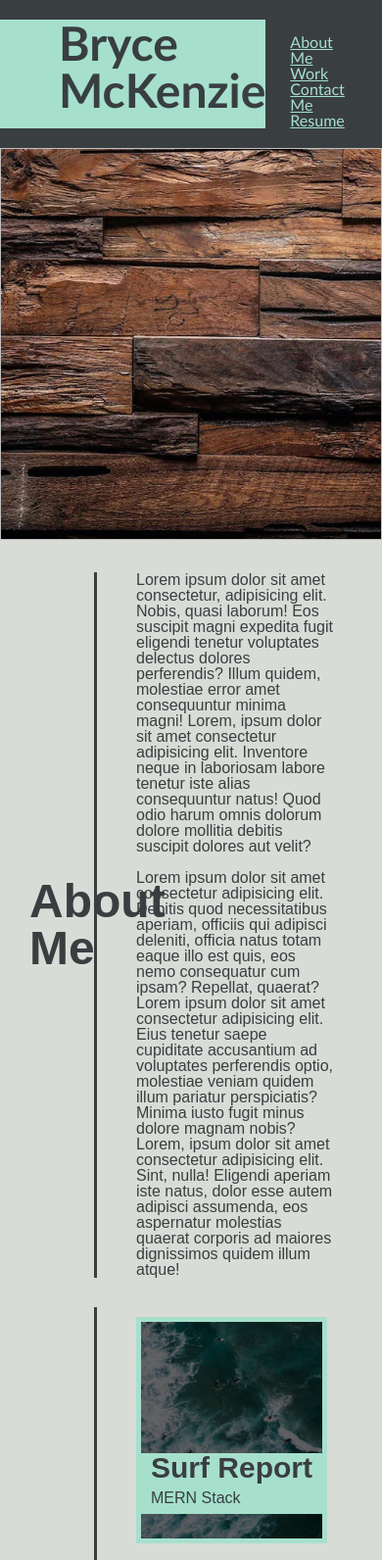
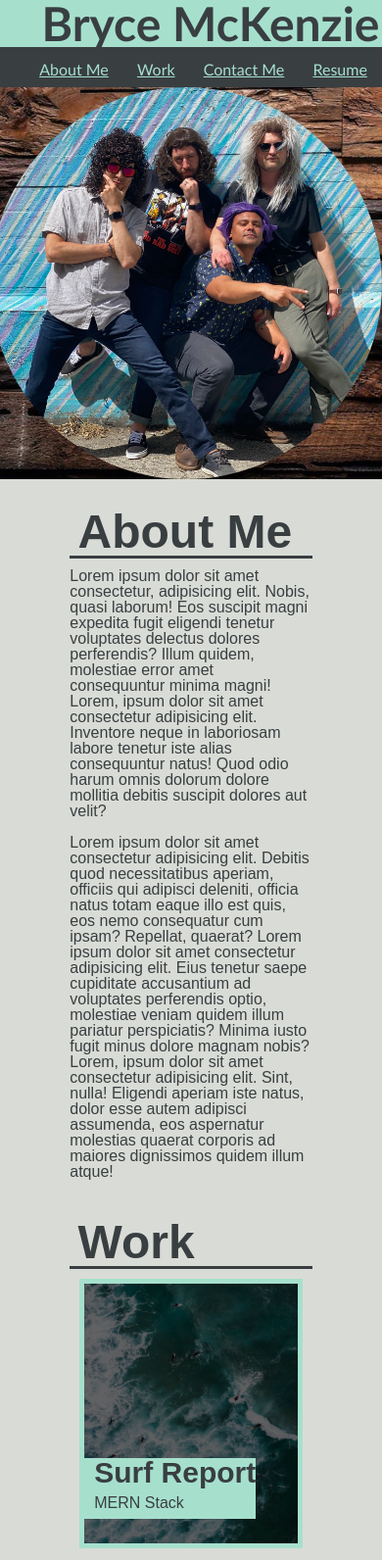
Before and after one commit to bmckenzie88/professional-portfolio, a plain HTML site: page index.html in a window 390 px wide. Shown: the top 1592 px of the page at 98% size. Drawn offline with Linux system fonts and the light colour scheme.

Commit message:
finished media query for medium screen

```diff
--- a/assets/css/style.css
+++ b/assets/css/style.css
@@ -57,10 +57,11 @@ header nav ul li {
     background-position: center;
 }
 
-/* main {
-    display: flex;
-    flex-wrap: wrap;
-} */
+.profile-pic {
+    border-radius: 50%;
+    width: 400px;
+    float: right;
+}
 
 section {
     display: flex;
@@ -68,7 +69,6 @@ section {
     align-items:center;
 }
 h2 {
-    /* display: inline-block; */
     text-align: right;
     padding-right: 10px;
     font-size: 48px;
@@ -102,7 +102,7 @@ h2 {
     margin-top: -90px;
     padding-left: 10px;
     background-color: var(--secondary);
-    width: 100;
+    width: max-content;
 }
 
 .card-overlay {
@@ -160,31 +160,59 @@ h3 {
     text-decoration: underline;
 }
 
-/* .card:hover, .card:hover .card-header {
-    box-shadow: inset 0px 0px 8px;
-} */
- .card .card-header {
-    /* transition: all 0.5s ease-in-out; */
-}
 
-/*.card:hover,
-.card:hover .card-header {
-    box-shadow: inset 0px 0px 8px --secondary, 0 0 15px --primary;
-} */
+@media screen and (max-width: 992px) {
+    header {
+        flex-direction: column;
+        padding: 0 0 10px 0;
+        text-align: center;
+    }
+    header nav {
+        margin: 0px;
+    }
 
-/* @media screen and (max-width: 992px) {
+    section {
+        flex-direction: column;
+    }
+
+    #about-me p {
+        border-left: none;
+        border-top: solid;
+        padding: 10px 0;
+        justify-content: center;
+    }
     h2 {
-      width: 80%;
-      justify-content: center;
-      text-align: left;
-      border-right: none;
-      border-bottom: solid #393e41;
+      width: 70%;
+      text-align:left;
+      padding: 0;
+    }
+
+    .card-container {
+        border-left: none;
+        border-top: solid;
+        padding: 0;
+        justify-content: center;
+    }
+
+    #contact-me h2 {
+        width: 70%;
+        border-right: none;
+    }
+
+    #contact-me ul {
+        border-left: none;
+        border-top: solid;
+        padding: 10px 0;
+        justify-content: space-evenly;
+    }
+
+    #contact-me li {
+
     }
   }
-  */
-  /* Cards are stacked on top of each other at 768px or smaller */
-  /* @media screen and (max-width: 768px) {
+
+  @media screen and (max-width: 768px) {
     .card {
       width: 100%;
     }
-  } */
+  }
--- a/index.html
+++ b/index.html
@@ -22,10 +22,12 @@
             </ul>
         </nav>
     </header>
-    <img class="background-photo"></img>
+    <div class="background-photo">
+        <img src="./assets/images/profile-pic.jpeg" alt="profile picture of Bryce McKenzie" class="profile-pic">
+    </div>
     <main>
         <section id="about-me">
-            <h2>About <br> Me</h2>
+            <h2>About Me</h2>
             <p>Lorem ipsum dolor sit amet consectetur, adipisicing elit. Nobis, quasi laborum! Eos suscipit magni expedita fugit eligendi tenetur voluptates delectus dolores perferendis? Illum quidem, molestiae error amet consequuntur minima magni! Lorem, ipsum dolor sit amet consectetur adipisicing elit. Inventore neque in laboriosam labore tenetur iste alias consequuntur natus! Quod odio harum omnis dolorum dolore mollitia debitis suscipit dolores aut velit?
             <br>
             <br>
@@ -78,7 +80,7 @@
                 </div>
         </section>
         <section id="contact-me">
-            <h2>Contact <br> Me</h2>
+            <h2>Contact Me</h2>
                 <ul>
                     <li>555.555.5555</li>
                     <li><a href="mailto:brycelmckenzie@gmail.com">brycelmckenzie@gmail.com</a></li>
```
Also changed, not shown: assets/images/profile-pic.jpeg (added), 2 other files.
